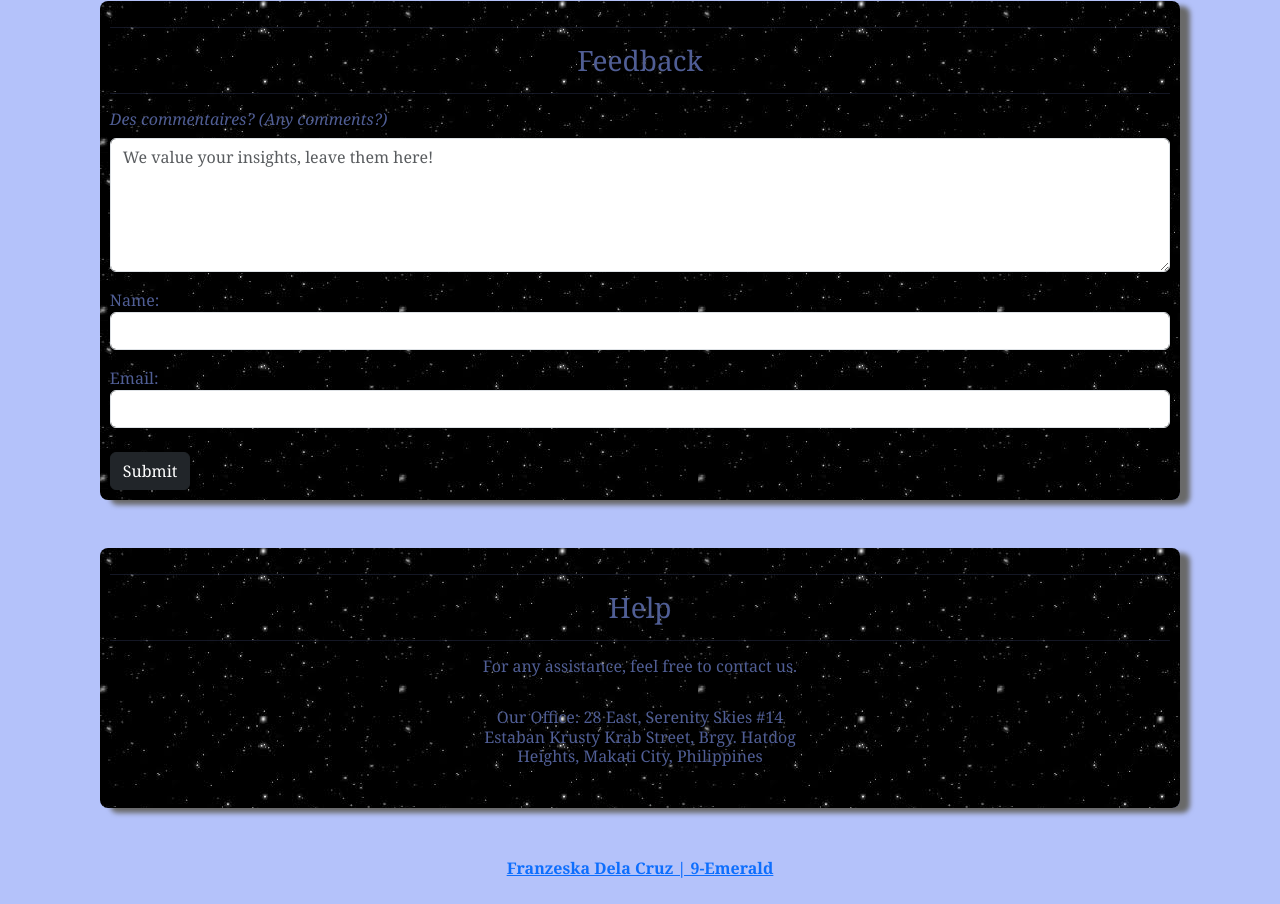
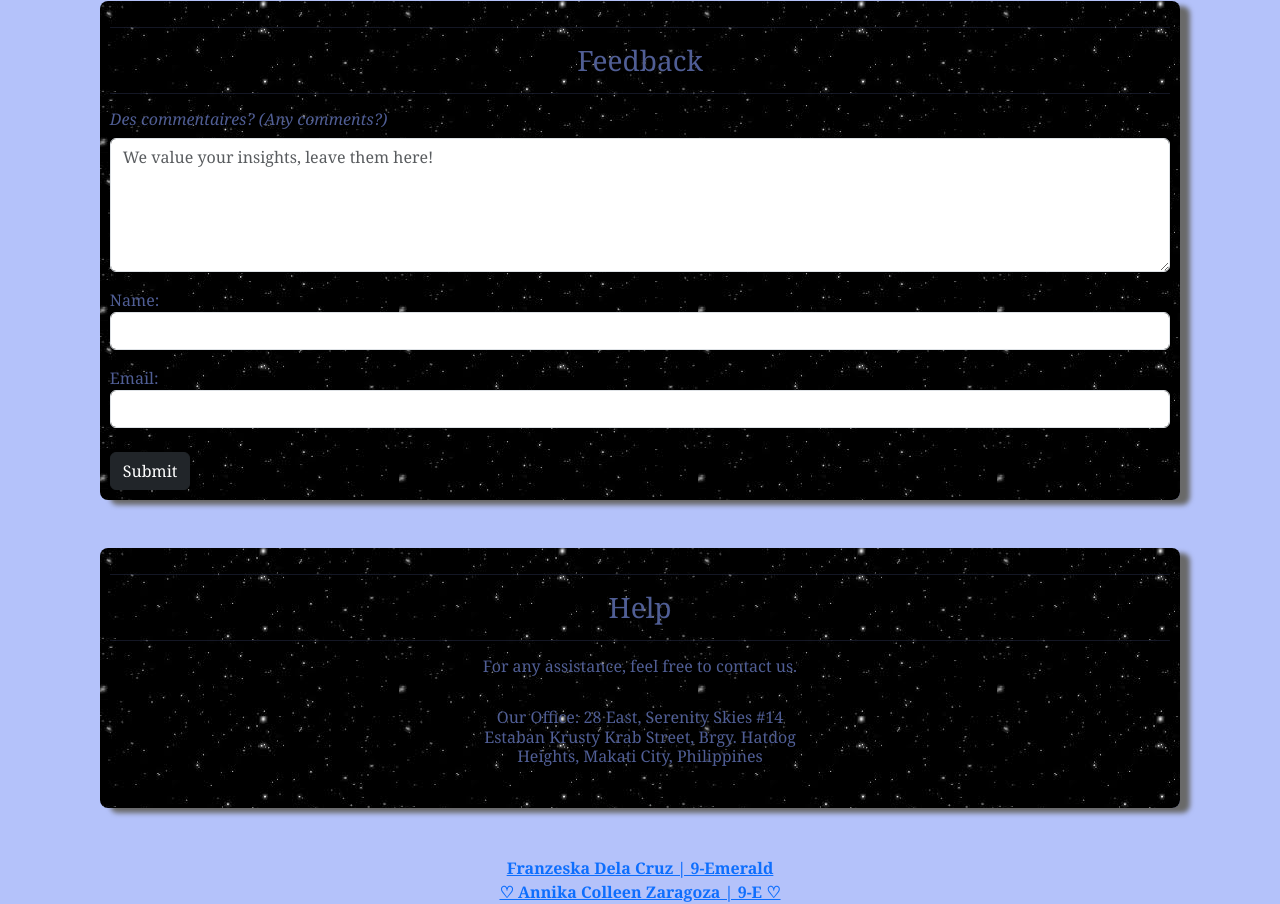
Before and after one commit to Frangun/Q3-PROJECT, a plain HTML site: page index.html in a window 1280 px wide. Shown: the part 762-1666 px from the top of the page. Drawn offline with nearby package versions, Linux system fonts and the light colour scheme.

Commit message:
Update index.html

```diff
--- a/index.html
+++ b/index.html
@@ -180,10 +180,13 @@
 	</div>
 
 
-     <!-- Footer -->
+     <!--  Fran's Footer -->
   <center>
   	<footer class="animate__animated animate__bounceIn mt-5"><b><a href="https://frangun.github.io/2Q-EX2_Dela-Cruz-F./">Franzeska Dela Cruz | 9-Emerald</a></footer>
   </center>
+
+  <!-- Annika's Footer -->
+	<a href="https://azaragoza-9e.github.io/Q2_index--Profile_Zaragoza_Annika.html/" target="_blank"> ♡ Annika Colleen Zaragoza | 9-E ♡ </a>
 
   <br>
 
```
